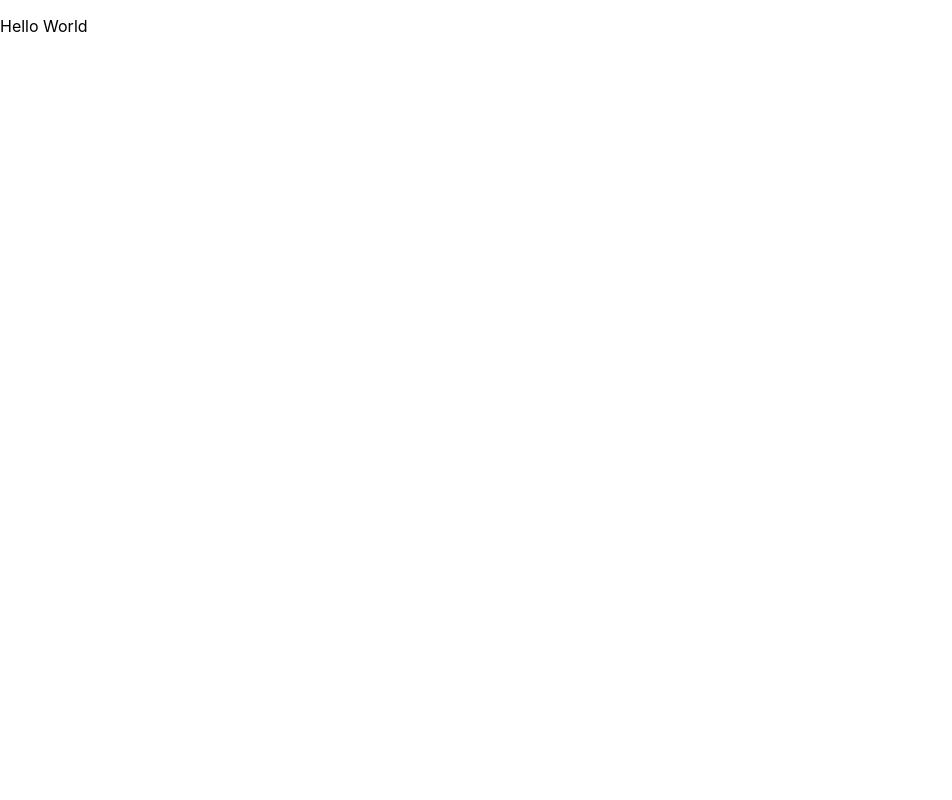
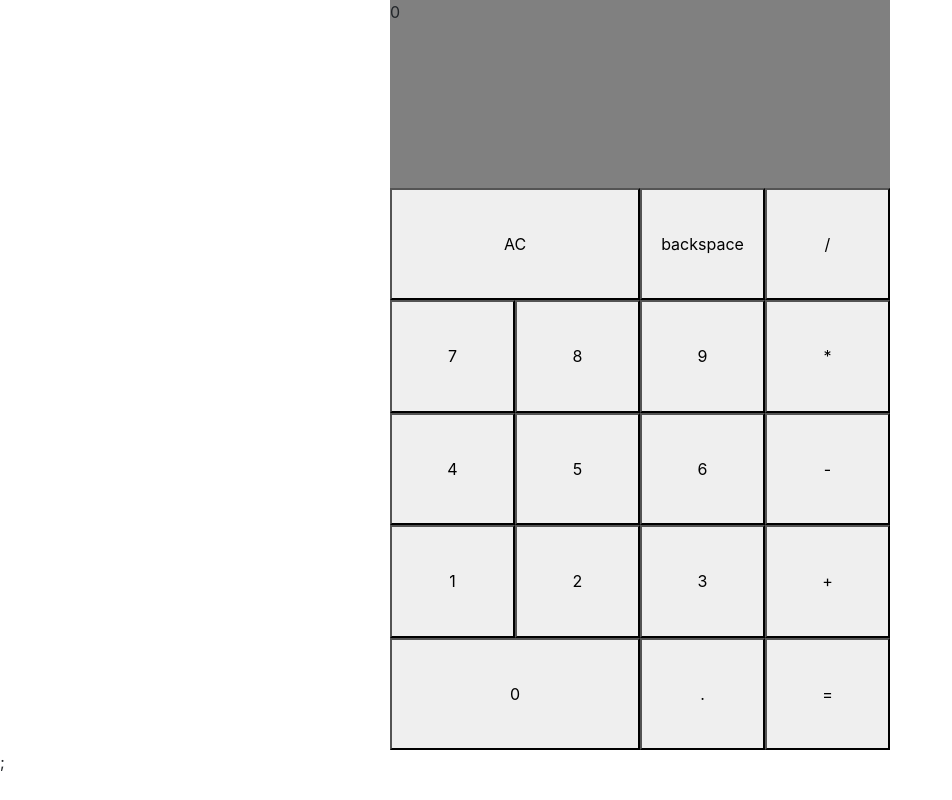
Before and after one commit to rturner1989/FCC-React-Javascript-Calculator, a React (Create React App) app: page / in a window 1280 px wide. Shown: the whole page, without its empty margins (0-952 px from the left). Built offline with nearby package versions, Linux system fonts and the light colour scheme.

Commit message:
Added Functionality and styling
- basic CSS Styling
- added structure and seperated components

```diff
--- a/package.json
+++ b/package.json
@@ -6,8 +6,11 @@
     "@testing-library/jest-dom": "^5.14.1",
     "@testing-library/react": "^11.2.7",
     "@testing-library/user-event": "^12.8.3",
+    "bootstrap": "^4.6.0",
     "react": "^17.0.2",
+    "react-bootstrap": "^1.6.1",
     "react-dom": "^17.0.2",
+    "react-icons": "^4.2.0",
     "react-scripts": "4.0.3",
     "web-vitals": "^1.1.2"
   },
--- a/src/App.js
+++ b/src/App.js
@@ -1,10 +1,11 @@
 import React from "react";
+import Calculator from "./Calculator";
 
 function App() {
     return (
-        <div id="wrapper">
-            <p>Hello World</p>
-        </div>
+        <main>
+            <Calculator />;
+        </main>
     );
 }
 
--- /dev/null
+++ b/src/Calculator.js
@@ -0,0 +1,39 @@
+import React, { useState } from "react";
+import Keypad from "./Keypad";
+import Display from "./Display";
+
+const Calculator = () => {
+    const [display, setDisplay] = useState({ equation: "", result: 0 });
+
+    const onButtonPress = (e) => {
+        let equation = display.equation;
+        const pressedButton = e.target.innerHTML;
+
+        if (pressedButton === "AC") {
+            setDisplay({ equation: "", result: 0 });
+        } else if (
+            (pressedButton >= "0" && pressedButton <= "9") ||
+            pressedButton === "."
+        ) {
+            equation += pressedButton;
+        } else if (["+", "-", "*", "/", "%"].indexOf(pressedButton) !== -1) {
+            equation += " " + pressedButton + " ";
+        } else if (pressedButton === "=") {
+            // call function here
+        } else {
+            // .trim removes whitespace from both ends of a string.
+            equation = equation.trim();
+            equation = equation.substr(0, equation.length - 1);
+        }
+        setDisplay({ equation: equation });
+    };
+
+    return (
+        <div id="calculator">
+            <Display equation={display.equation} result={display.result} />
+            <Keypad onButtonPress={onButtonPress} />
+        </div>
+    );
+};
+
+export default Calculator;
--- /dev/null
+++ b/src/Display.js
@@ -0,0 +1,12 @@
+import React from "react";
+
+const Display = ({ equation, result }) => {
+    return (
+        <section id="display">
+            <div className="result-screen">{result}</div>
+            <div className="computation-screen">{equation}</div>
+        </section>
+    );
+};
+
+export default Display;
--- /dev/null
+++ b/src/Keypad.js
@@ -0,0 +1,72 @@
+import React from "react";
+
+const Keypad = ({ onButtonPress }) => {
+    return (
+        <section id="keypad">
+            <section className="btn-container">
+                <button id="clear" onClick={onButtonPress}>
+                    AC
+                </button>
+                <button id="backspace">backspace</button>
+                <button id="divide" name="/">
+                    /
+                </button>
+            </section>
+            <section className="btn-container">
+                <button id="seven" onClick={onButtonPress}>
+                    7
+                </button>
+                <button id="eight" onClick={onButtonPress}>
+                    8
+                </button>
+                <button id="nine" onClick={onButtonPress}>
+                    9
+                </button>
+                <button id="multiply" onClick={onButtonPress}>
+                    *
+                </button>
+            </section>
+            <section className="btn-container">
+                <button id="four" onClick={onButtonPress}>
+                    4
+                </button>
+                <button id="five" onClick={onButtonPress}>
+                    5
+                </button>
+                <button id="six" onClick={onButtonPress}>
+                    6
+                </button>
+                <button id="subtract" onClick={onButtonPress}>
+                    -
+                </button>
+            </section>
+            <section className="btn-container">
+                <button id="one" onClick={onButtonPress}>
+                    1
+                </button>
+                <button id="two" onClick={onButtonPress}>
+                    2
+                </button>
+                <button id="three" onClick={onButtonPress}>
+                    3
+                </button>
+                <button id="add" onClick={onButtonPress}>
+                    +
+                </button>
+            </section>
+            <section className="btn-container">
+                <button id="zero" onClick={onButtonPress}>
+                    0
+                </button>
+                <button id="decimal" onClick={onButtonPress}>
+                    .
+                </button>
+                <button id="equals" name="=">
+                    =
+                </button>
+            </section>
+        </section>
+    );
+};
+
+export default Keypad;
--- a/src/index.css
+++ b/src/index.css
@@ -1,13 +1,27 @@
-body {
-  margin: 0;
-  font-family: -apple-system, BlinkMacSystemFont, 'Segoe UI', 'Roboto', 'Oxygen',
-    'Ubuntu', 'Cantarell', 'Fira Sans', 'Droid Sans', 'Helvetica Neue',
-    sans-serif;
-  -webkit-font-smoothing: antialiased;
-  -moz-osx-font-smoothing: grayscale;
+#calculator {
+    background-color: black;
+    width: 500px;
+    height: 750px;
+    margin: auto;
+    display: grid;
+    grid-template-rows: 1fr 3fr;
 }
 
-code {
-  font-family: source-code-pro, Menlo, Monaco, Consolas, 'Courier New',
-    monospace;
+#display {
+    background-color: grey;
 }
+
+#keypad {
+    display: grid;
+}
+.btn-container button {
+    width: 25%;
+    height: 100%;
+}
+
+#zero {
+    width: 50%;
+}
+#clear {
+    width: 50%;
+}
--- a/src/index.js
+++ b/src/index.js
@@ -1,6 +1,7 @@
 import React from "react";
 import ReactDOM from "react-dom";
 import "./index.css";
+import "bootstrap/dist/css/bootstrap.min.css";
 import App from "./App";
 
 ReactDOM.render(
```
Also changed, not shown: 1 other file (tests, documents, lock files or other folders).
